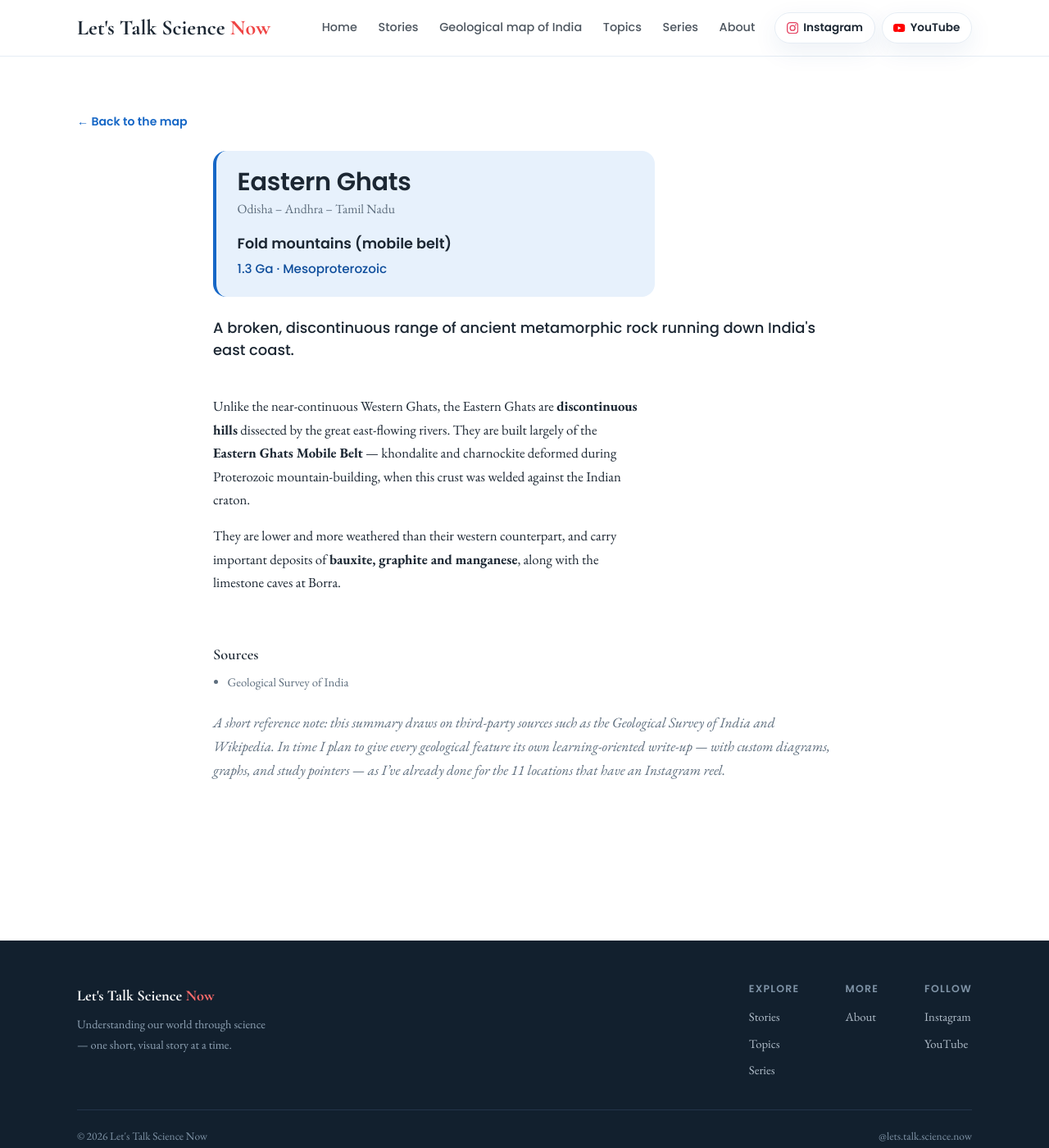
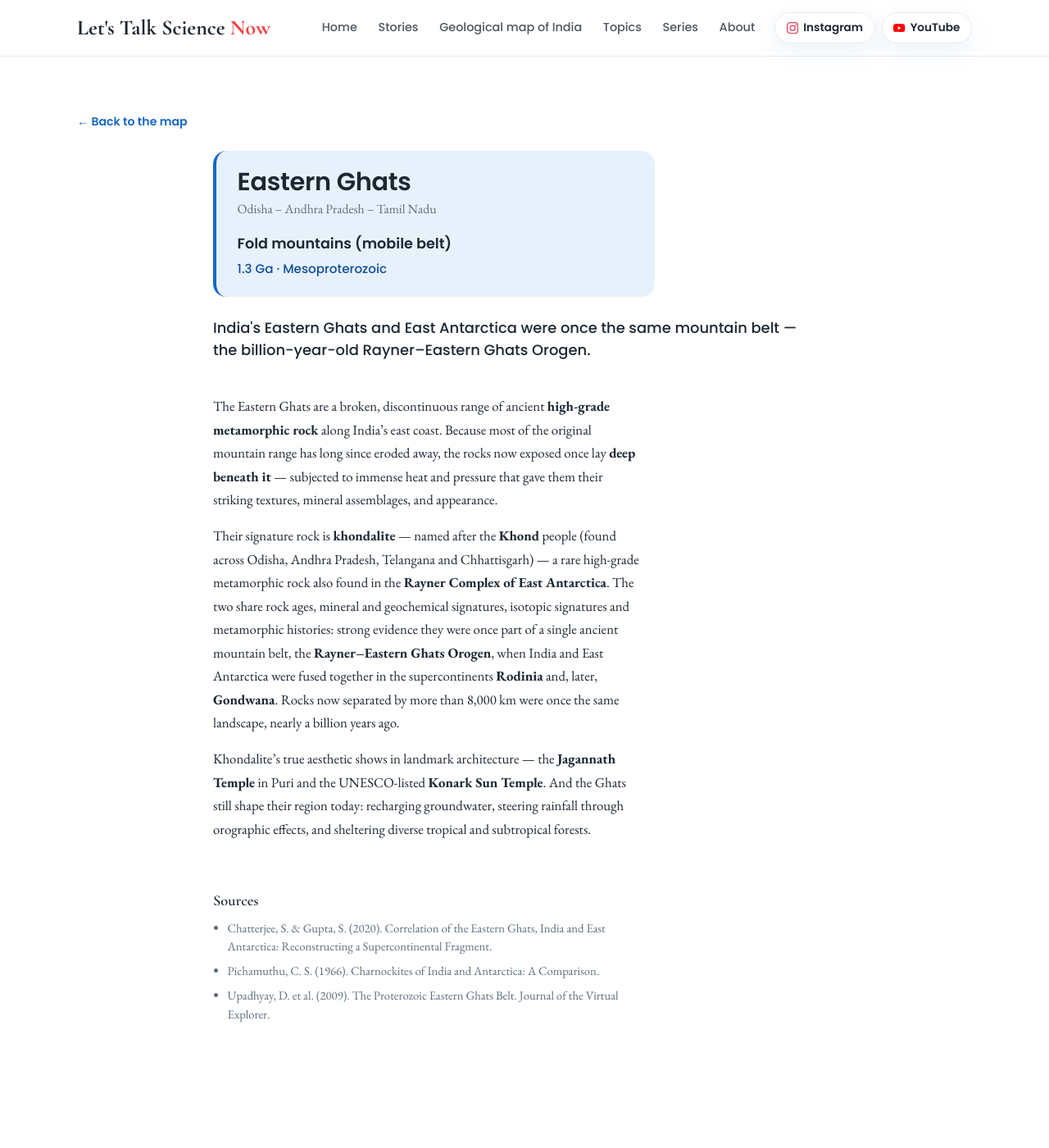
Before and after one commit to Akif-Vohra/LetsTalkScienceNow, a Jekyll site: the page built from _stories/eastern-ghats/index.md, in a window 1280 px wide and 1400 px high. Shown: the whole window at 82% size. Built offline with Jekyll 4.4.1, drawn with Linux system fonts in a browser that asks for light colours.

Commit message:
Custom write-ups for Eastern Ghats & Digboi; hide the GSI/Wikipedia note when set
- geo-feature layout: hide the 'sourced from GSI/Wikipedia' note when
  front-matter has custom_writeup: true.
- Eastern Ghats: India–Antarctica (Rayner–Eastern Ghats Orogen), khondalite,
  Konark, biodiversity; cite the 3 papers.
- Digboi: Assam–Arakan basin, plate-boundary setting, anticlines + Naga
  Schuppen Belt; NDR source; source-vs-reservoir caveat.
- (Indian Cratons reels.yml entry already matched the description — unchanged.)

```diff
--- a/_layouts/geo-feature.html
+++ b/_layouts/geo-feature.html
@@ -31,7 +31,9 @@
         </section>
         {% endif %}
 
+        {% unless page.custom_writeup %}
         <p class="story__meta" style="margin-top:var(--sp-lg);font-style:italic;">A short reference note: this summary draws on third-party sources such as the Geological Survey of India and Wikipedia. In time I plan to give every geological feature its own learning-oriented write-up — with custom diagrams, graphs, and study pointers — as I’ve already done for the 11 locations that have an Instagram reel.</p>
+        {% endunless %}
 
       </div><!-- /story__main -->
 
--- a/_stories/eastern-ghats/index.md
+++ b/_stories/eastern-ghats/index.md
@@ -3,17 +3,21 @@
 permalink: /stories/eastern-ghats/
 title: "Eastern Ghats"
 topic: our-planet
-location: "Odisha – Andhra – Tamil Nadu"
-age_label: "Proterozoic mobile belt"
-summary: "A broken, discontinuous range of ancient metamorphic rock running down India's east coast."
+location: "Odisha – Andhra Pradesh – Tamil Nadu"
+summary: "India's Eastern Ghats and East Antarctica were once the same mountain belt — the billion-year-old Rayner–Eastern Ghats Orogen."
+custom_writeup: true
 sources:
-  - text: "Geological Survey of India"
+  - text: "Chatterjee, S. & Gupta, S. (2020). Correlation of the Eastern Ghats, India and East Antarctica: Reconstructing a Supercontinental Fragment."
+  - text: "Pichamuthu, C. S. (1966). Charnockites of India and Antarctica: A Comparison."
+  - text: "Upadhyay, D. et al. (2009). The Proterozoic Eastern Ghats Belt. Journal of the Virtual Explorer."
 add_on_map: true
 latlng: [18.5, 83.0]
 age_ma: 1300
 feature_type: "Fold mountains (mobile belt)"
 ---
 
-Unlike the near-continuous Western Ghats, the Eastern Ghats are **discontinuous hills** dissected by the great east-flowing rivers. They are built largely of the **Eastern Ghats Mobile Belt** — khondalite and charnockite deformed during Proterozoic mountain-building, when this crust was welded against the Indian craton.
+The Eastern Ghats are a broken, discontinuous range of ancient **high-grade metamorphic rock** along India's east coast. Because most of the original mountain range has long since eroded away, the rocks now exposed once lay **deep beneath it** — subjected to immense heat and pressure that gave them their striking textures, mineral assemblages, and appearance.
 
-They are lower and more weathered than their western counterpart, and carry important deposits of **bauxite, graphite and manganese**, along with the limestone caves at Borra.
+Their signature rock is **khondalite** — named after the **Khond** people (found across Odisha, Andhra Pradesh, Telangana and Chhattisgarh) — a rare high-grade metamorphic rock also found in the **Rayner Complex of East Antarctica**. The two share rock ages, mineral and geochemical signatures, isotopic signatures and metamorphic histories: strong evidence they were once part of a single ancient mountain belt, the **Rayner–Eastern Ghats Orogen**, when India and East Antarctica were fused together in the supercontinents **Rodinia** and, later, **Gondwana**. Rocks now separated by more than 8,000 km were once the same landscape, nearly a billion years ago.
+
+Khondalite's true aesthetic shows in landmark architecture — the **Jagannath Temple** in Puri and the UNESCO-listed **Konark Sun Temple**. And the Ghats still shape their region today: recharging groundwater, steering rainfall through orographic effects, and sheltering diverse tropical and subtropical forests.
```
Also changed, not shown: _stories/digboi-oilfield/index.md (+10 -6 lines).
